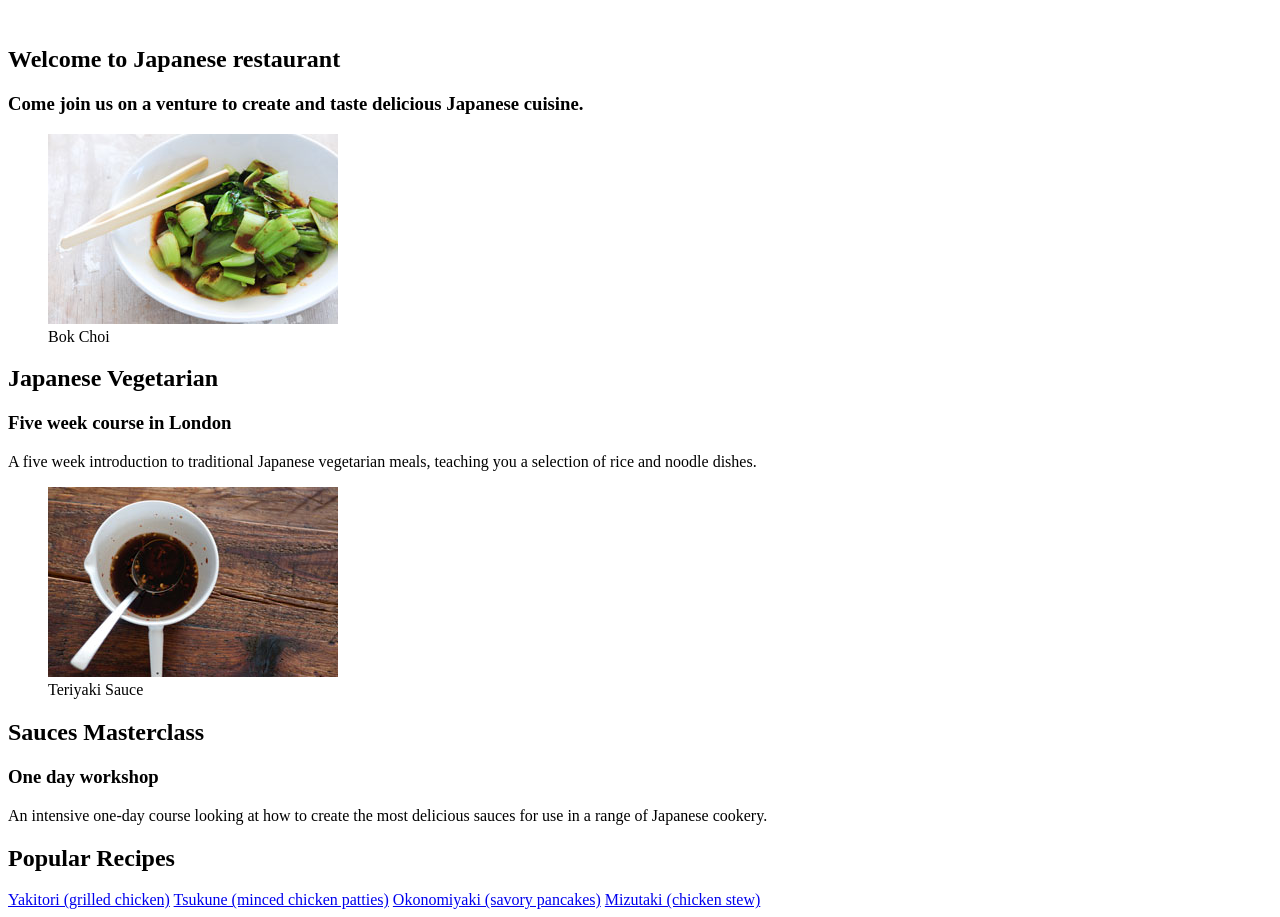
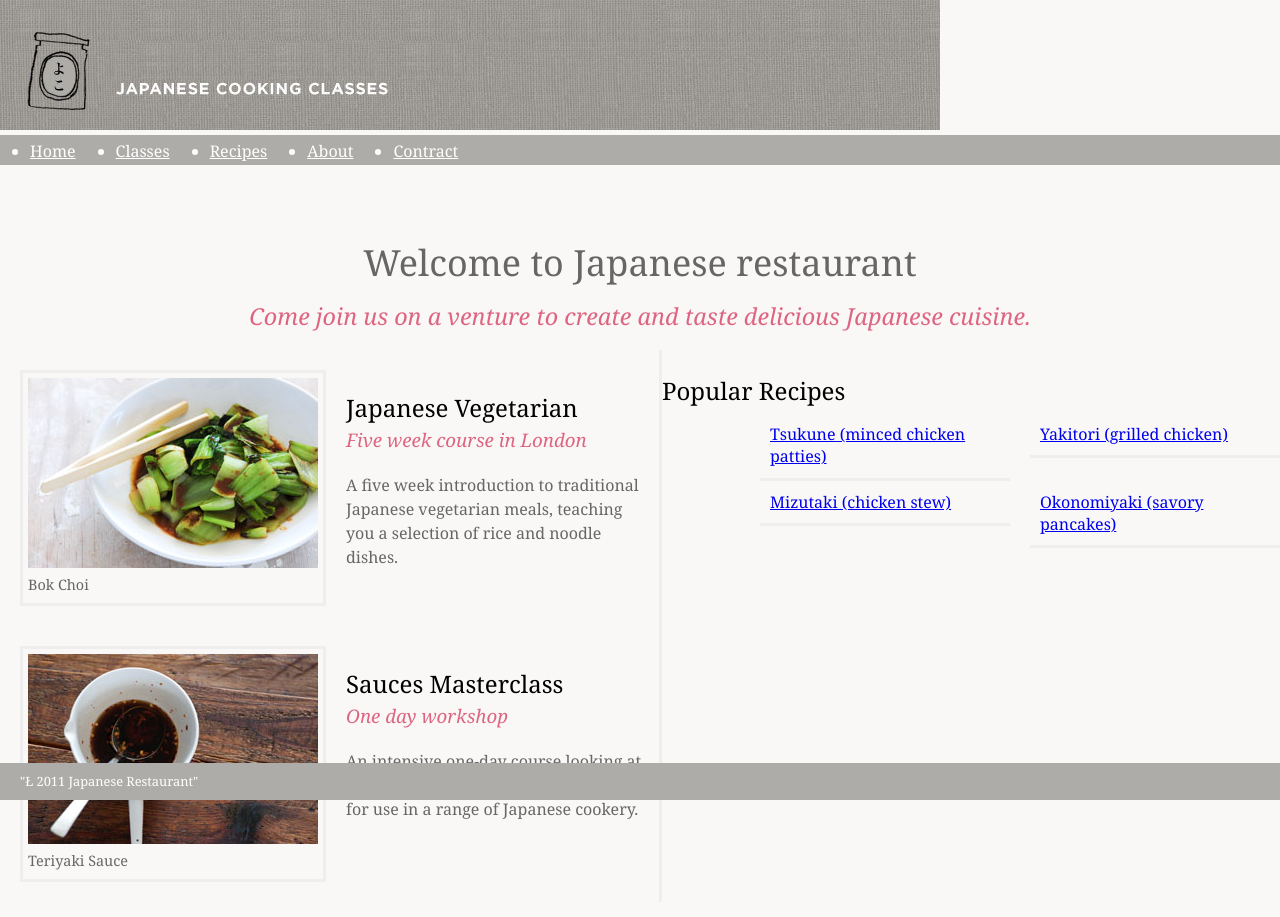
Before and after one commit to bartusszabolcs/feladat3, a plain HTML site: page feladat3/index.html in a window 1280 px wide. Drawn offline with Linux system fonts and the light colour scheme.

Commit message:
keszallapot

```diff
--- a/feladat3/index.html
+++ b/feladat3/index.html
@@ -1,15 +1,27 @@
 <!DOCTYPE html>
-<html>
+<html lang="hu">
 
 <head>
+    <meta charset="UTF-8">
+    <title>Japanese restaurant</title>
+    <link rel="stylesheet" href="style.css">
 </head>
 
 <body>
-    <div>
+    <div class="wrapper">
         <header>
+            <img src="header.jpg" alt="Header Image">
             <nav>
+                <ul>
+                    <li><a href="/">Home</a></li>
+                    <li><a href="/">Classes</a></li>
+                    <li><a href="/">Recipes</a></li>
+                    <li><a href="/">About</a></li>
+                    <li><a href="/">Contract</a></li>
+                </ul>
             </nav>
         </header>
+        <footer>"Ł 2011 Japanese Restaurant"</footer>
         <section class="home">
             <br />
             <h1> Welcome to Japanese restaurant </h1>
--- a/feladat3/style.css
+++ b/feladat3/style.css
@@ -2,7 +2,6 @@ body
 {
 	color: #666666;
 	background-color: #f9f8f6;
-	background-image: url("dark-wood.jpg");
 	background-position: center;
 	font-family: Georgia, Times, serif;
 	line-height: 1.4em;
@@ -20,6 +19,7 @@ body
 h1
 {
 	font-size: 36px;
+	font-weight: normal;
 }
 
 nav, footer
@@ -34,6 +34,7 @@ nav ul
 {
 	margin: 0px;
 	padding: 5px 0px 5px 30px;
+	display: flex;
 }
 
 nav li
@@ -63,6 +64,7 @@ article
 	clear: both;
 	overflow: auto;
 	width: 98%;
+	line-height: 1.5;
 }
 
 hgroup
@@ -91,12 +93,16 @@ aside section a
 	display: block;
 	padding: 10px;
 	border-bottom: 3px solid #eeeeee;
+	width: 230px;
+	margin-left: 20px;
+	float: right;
 }
 
 aside section a:hover
 {
 	color: #985d6a;
 	background-color: #efefef;
+	text-decoration: none;
 }
 
 h2
@@ -104,6 +110,7 @@ h2
 	padding: 0px;
 	color: #000000;
 	margin-bottom: 0px;
+	font-weight: normal;
 }
 
 h3
@@ -111,6 +118,7 @@ h3
 	margin-top: 0px;
 	color: #de6581;
 	font-style: italic;
+	font-weight: normal;
 }
 
 aside h2
@@ -123,6 +131,10 @@ footer
 {
 	font-size: 80%;
 	padding: 7px 0px 0px 20px;
+	position: fixed;
+	bottom: 0;
+	width: 100%;
+
 }
 
 section.contpage
@@ -135,3 +147,8 @@ section.contpage
 	text-align: center;
 	font-size: 20px;
 }
+
+header
+{
+	height: 200px;
+}
```
